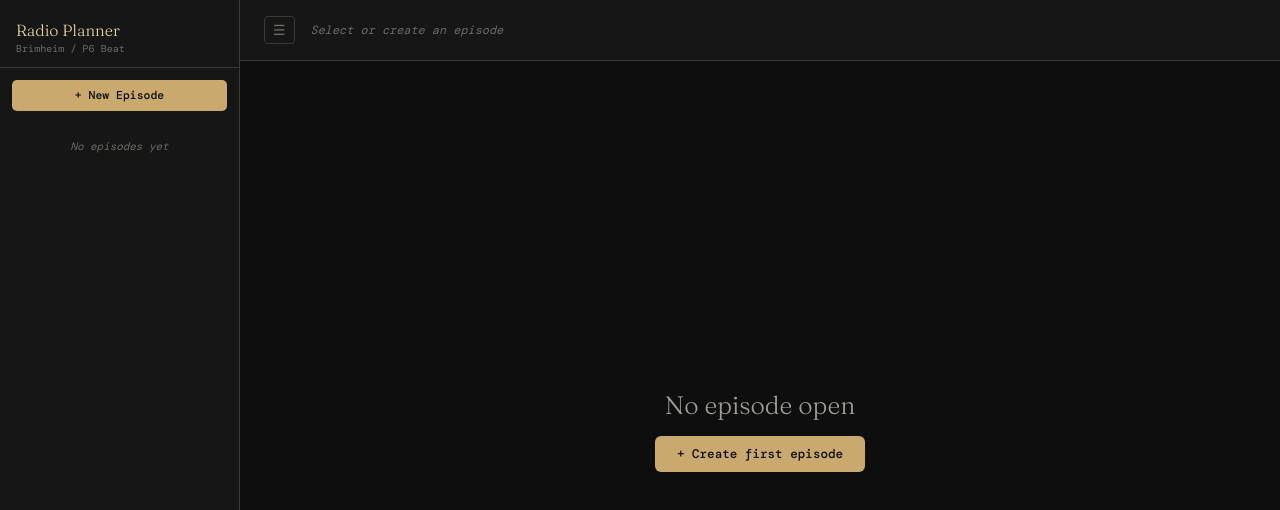
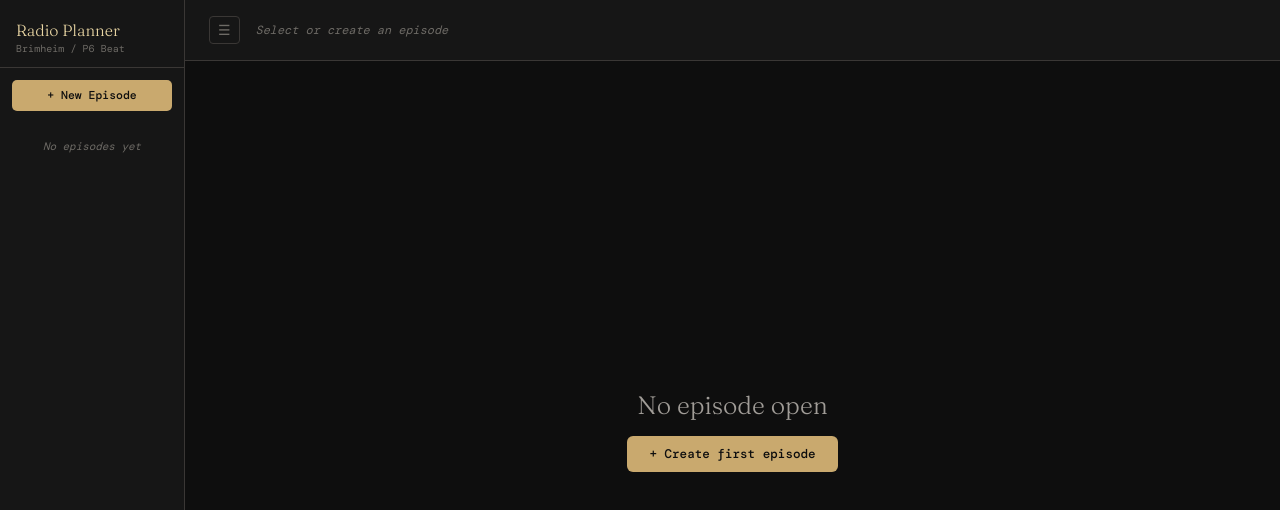
Before and after one commit to LorriBrimheim/brimheim-radio, a React (Create React App) app: page / in a window 1280 px wide. Shown: the top 510 px of the page. Built offline with nearby package versions, Linux system fonts and the light colour scheme; a web font is replaced by a local one.

Commit message:
Update App.jsx

```diff
--- a/src/App.jsx
+++ b/src/App.jsx
@@ -114,8 +114,8 @@ export default function App() {
 
       {/* Sidebar */}
       <div style={{
-        width: sidebarOpen ? 240 : 0,
-        minWidth: sidebarOpen ? 240 : 0,
+        width: sidebarOpen ? 185 : 0,
+        minWidth: sidebarOpen ? 185 : 0,
         overflow: 'hidden',
         background: 'var(--surface)',
         borderRight: '1px solid var(--border)',
```
